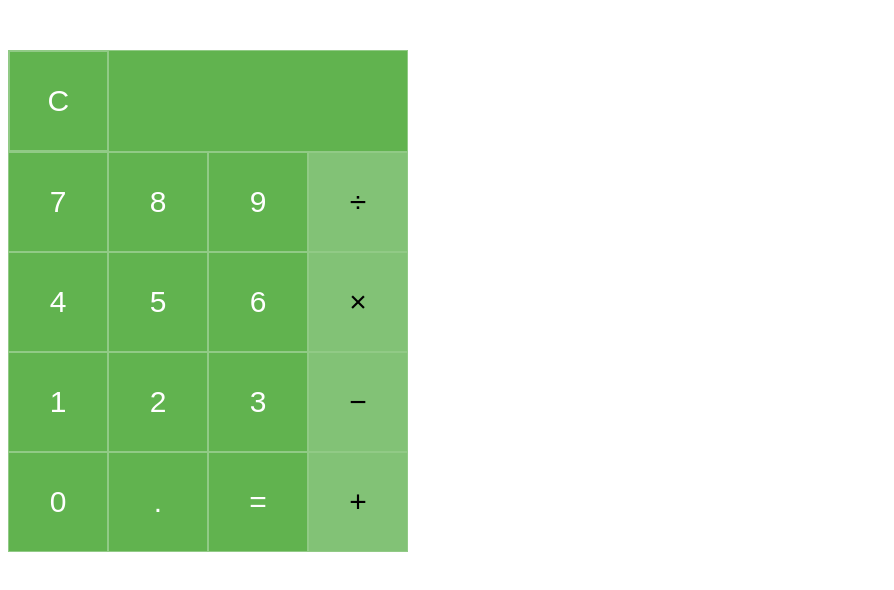
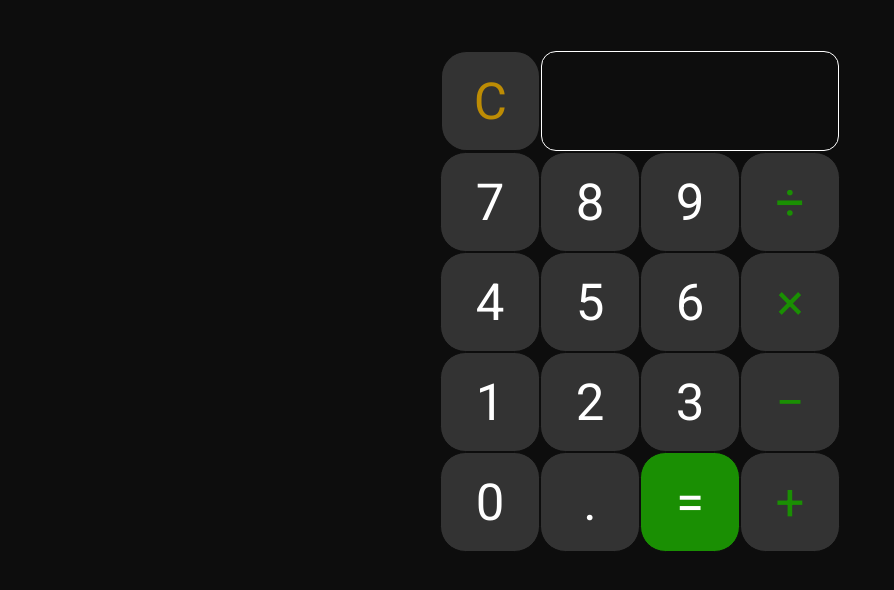
Before and after one commit to sjroma/week-three-project, a plain HTML site: page index.html in a window 1280 px wide. Shown: the whole page, without its empty margins (0-894 px from the left). Drawn offline with Linux system fonts and the light colour scheme.

Commit message:
refactor look of calculator, restyled buttons, display and color scheme

```diff
--- a/main.css
+++ b/main.css
@@ -1,70 +1,52 @@
 * {
-  border: 0;
+  margin: 0;
+  padding: 0;
   box-sizing: border-box;
-  outline: 0;
-  padding: 0;
 }
 
-main {
+.container {
+  background-color: #0d0d0d;
+  display: flex;
+  height: 100vh;
+}
+
+.calcBody {
+  font-size: 30px;
+  margin: auto;
+  margin-top: 50px;
+  margin-bottom: 50px;
+}
+
+.top_row {
+  border: .5px solid #0d0d0d;
   display: flex;
 }
 
-.container {
-  /* Ariel, Helvetica, Verdana */
-  font-family: 'Ariel', sans-serif;
-  font-size: 30px;
-  font-weight: 100;
-  height: auto;
-  margin: auto;
-  margin-top: 50px;
+.clear {
+  border-right: 2px solid #0d0d0d;
+  color: #bd8c04;
+  cursor: pointer;
 }
 
-.top_row {
-  background-color: #61B34F;
-  border: .5px solid #91CA86;
-  display: flex;
-  width: 400px;
-}
-
-.clear {
-  align-items: center;
-  border-right: 2px solid #91CA86;
-  color: #FFF;
-  cursor: pointer;
-  display: flex;
-  font-size: 30px;
-  height: 100px;
-  justify-content: center;
-  width: 25%;
-}
-
-#display {
-  align-items: center;
-  color: #FFF;
-  display: flex;
-  font-weight: 100;
-  height: 100px;
-  justify-content: flex-end;
-  padding: .05em;
+.display {
+  border: .02em solid #fff;
+  border-radius: .5em;
   width: 75%;
 }
 
 button {
   align-items: center;
-  background-color: #61B34F;
-  border: .5px solid #91CA86;
+  background-color: #333;
+  border: .5px solid #0d0d0d;
+  border-radius: .5em;
   color: #FFF;
   cursor: pointer;
   display: flex;
-  font-size: 30px;
-  font-weight: 100;
+  font-family: 'Roboto', 'Open Sans', sans-serif;
+  font-size: 1.7em;
   height: 100px;
   justify-content: center;
   width: 100px;
-}
-
-button:hover{
-  color: #FFF;
 }
 
 .second_row {
@@ -84,10 +66,10 @@ button:hover{
 }
 
 .operator {
-  background-color: #82C276;
-  color: #000;
+  background-color: #333;
+  color: #1a8f03;
 }
 
-#clear:hover, #equals:hover {
-  background-color: #82C276;
+#equals {
+  background-color: #1a8f03;
 }
```
